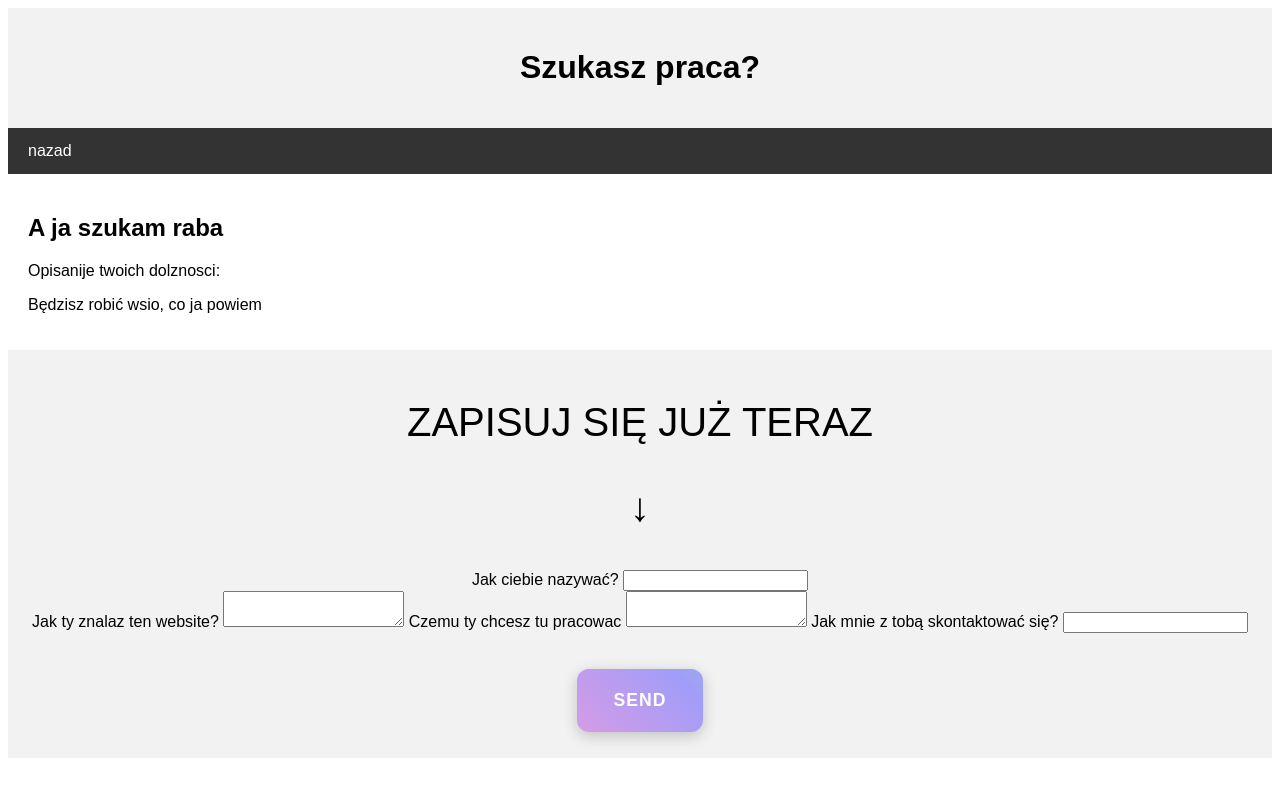
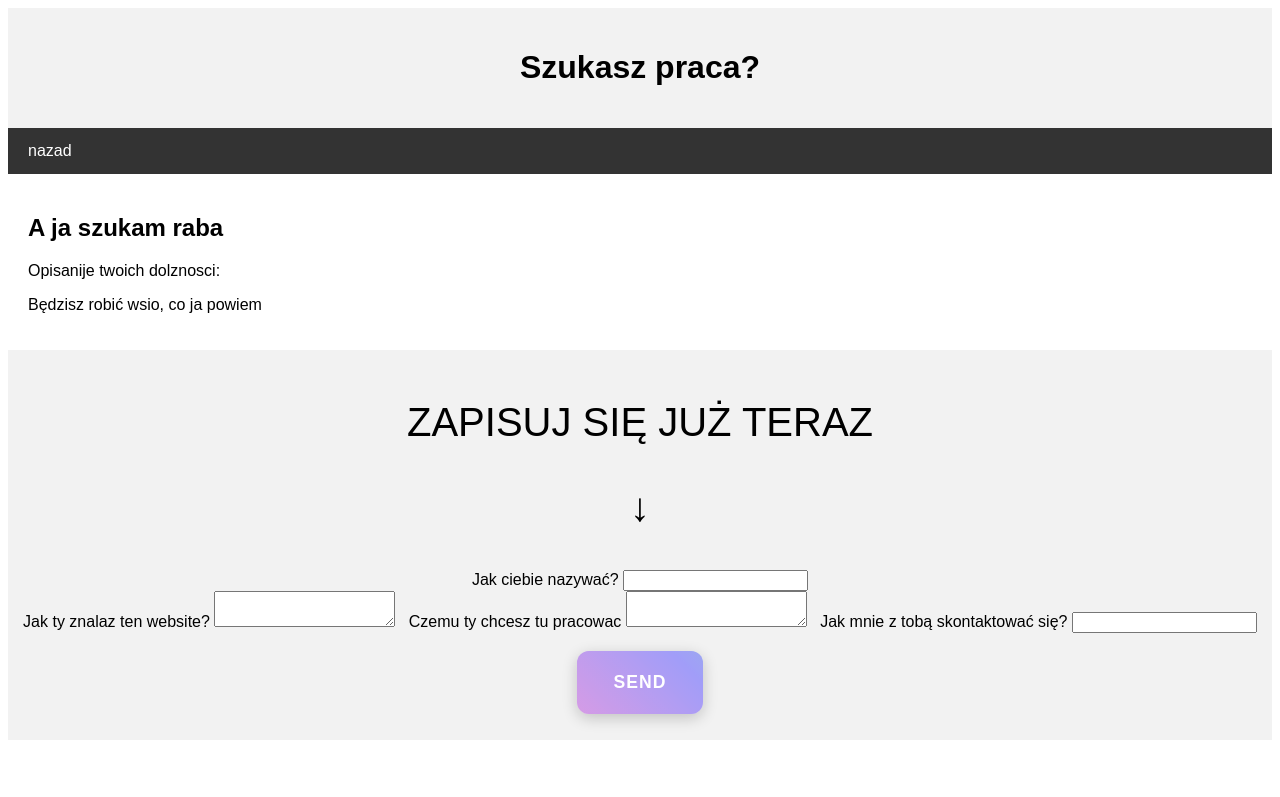
Before and after one commit to majnkraaft/majnkraaft.github.io, a Jekyll site: the page built from robota.html, in a window 1280 px wide. Shown: the top 797 px of the page. Built offline with Jekyll 4.4.1, drawn with Linux system fonts in a browser that asks for light colours.

Commit message:
update robota.html

```diff
--- a/robota.html
+++ b/robota.html
@@ -8,6 +8,7 @@
     <title>Twoja Strona</title>
     <style>
         body { font-family: Arial, sans-serif; }
+        label { margin: 0.5vh; }
         .naglowek { background-color: #f2f2f2; padding: 20px; text-align: center; }
         .menu { background-color: #333; overflow: hidden; }
         .menu a { float: left; display: block; color: white; text-align: center; padding: 14px 20px; text-decoration: none; }
@@ -32,7 +33,7 @@
   overflow: hidden;
   height: 7vh;
   width: 14vh;
-  margin-top: 4vh;
+  margin-top: 2vh;
 }
 
 .cool-button::before {
```
